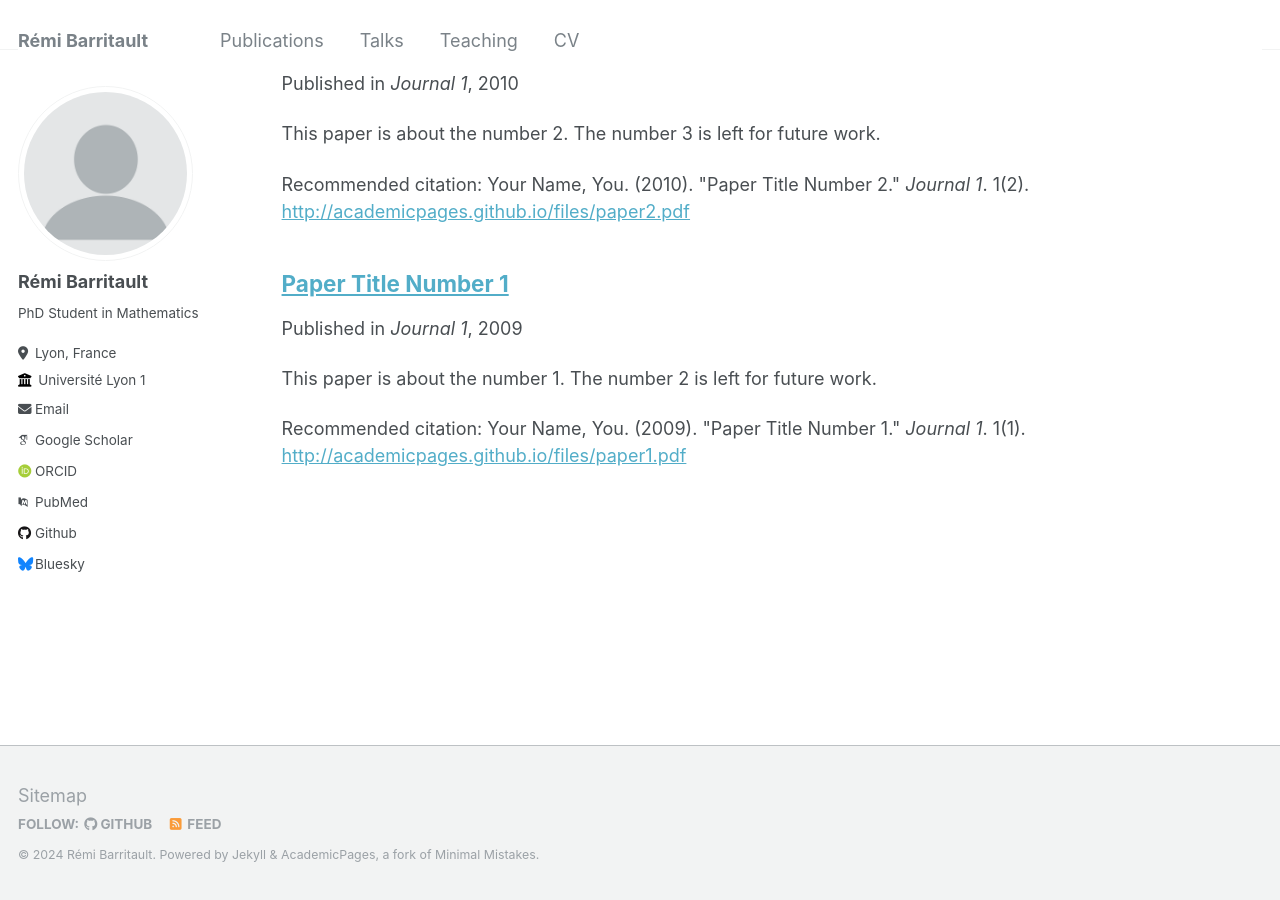
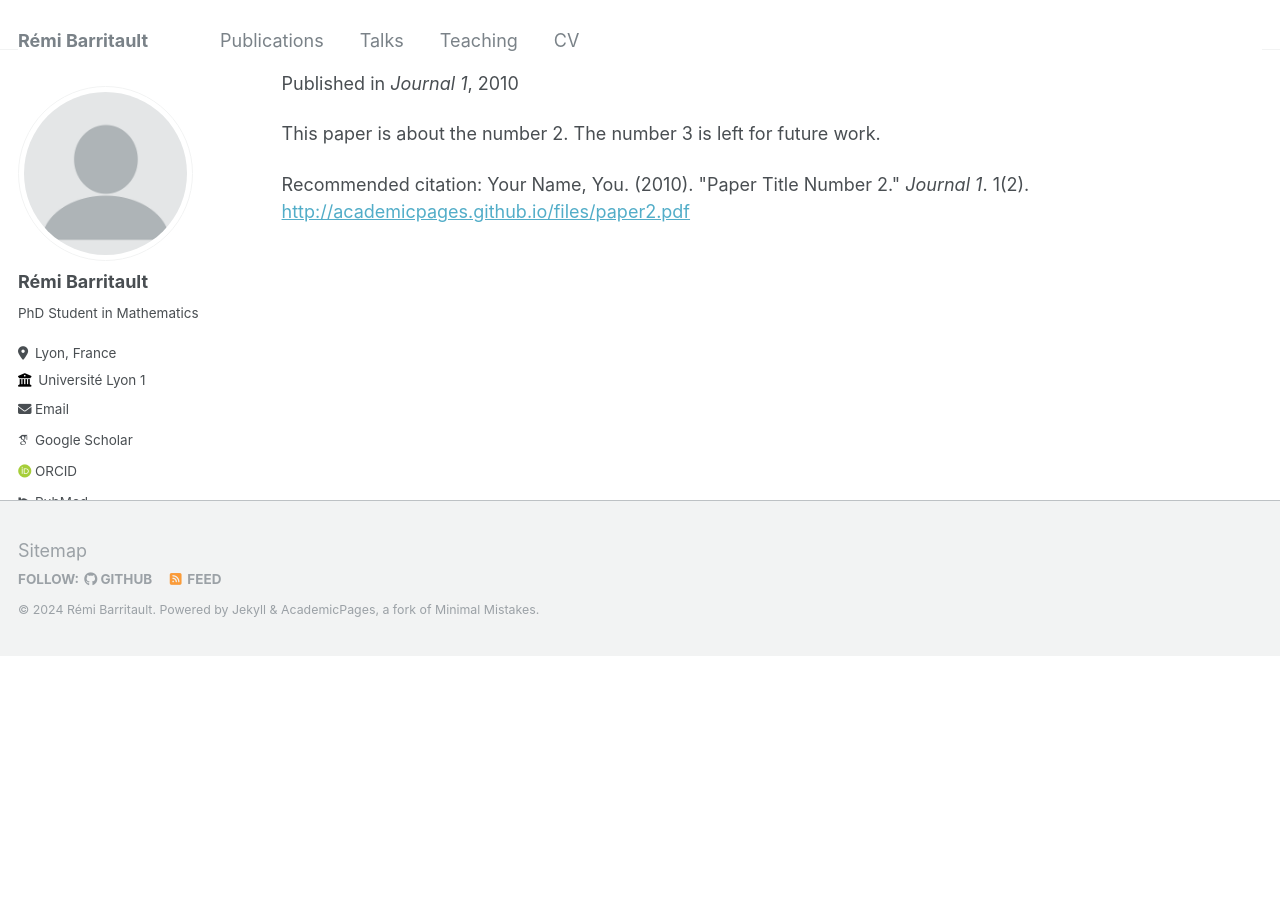
Before and after one commit to rbarritault/rbarritault.github.io, a Jekyll site: the page built from _pages/publications.md, in a window 1280 px wide and 900 px high, scrolled down 665 px. Built offline with Jekyll 4.4.1, drawn with Linux system fonts in a browser that asks for light colours; some web fonts are replaced; a file with an impossible date is left out; after the commit the page ends 1320 px from its top, so only the background shows below that; part of the change alters nothing that is shown.

Commit message:
Update papers

```diff
--- a/_publications/2009-10-01-paper-title-number-1.md
+++ b/_publications/2009-10-01-paper-title-number-1.md
@@ -1,12 +1,10 @@
 ---
-title: "Paper Title Number 1"
-collection: publications
+title: "Tannaka-Krein duality for Roelcke-precompact non-archimedean Polish groups"
+collection: pre-publications
 permalink: /publication/2009-10-01-paper-title-number-1
-excerpt: 'This paper is about the number 1. The number 2 is left for future work.'
-date: 2009-10-01
-venue: 'Journal 1'
-paperurl: 'http://academicpages.github.io/files/paper1.pdf'
-citation: 'Your Name, You. (2009). &quot;Paper Title Number 1.&quot; <i>Journal 1</i>. 1(1).'
+excerpt: 'Let $G$ be a Roelcke-precompact non-archimedean Polish group, $\mathcal{B}(G)$ the algebra of matrix coefficients of $G$ arising from its continuous unitary representations. The Gel’fand spectrum $H(G)$ of the norm closure of $\mathcal{B}(G)$ is known as the Hilbert compactification of $G$. Let $\mathcal{A}_G$ be the dense subalgebra of $\mathcal{B}(G)$ generated by indicator maps of open cosets in $G$. We prove that multiplicative linear functionals on $\mathcal{A}_G$ are automatically continuous, generalizing a result of Krein for finite dimensional representations of topological groups. We deduce two abstract realizations of $H(G)$. One is the space $P(\mathcal{M}_G)$ of partial isomorphisms with algebraically closed domain of $\mathcal{M}_G$, the countable set of open cosets of $G$ seen as a homogeneous first order logical structure. The other is $T(G)$ the Tannaka monoid of $G$. We also obtain that the natural functor that sends $G$ to the category of its representations is full and faithful.'
+date: 2024
+venue:
+paperurl: 'https://arxiv.org/pdf/2403.20077.pdf'
+citation: 'Barritault, Rémi. (2024). Tannaka-Krein duality for Roelcke-precompact non-archimedean Polish groups.'
 ---
-
-The contents above will be part of a list of publications, if the user clicks the link for the publication than the contents of section will be rendered as a full page, allowing you to provide more information about the paper for the reader. When publications are displayed as a single page, the contents of the above "citation" field will automatically be included below this section in a smaller font.
```
